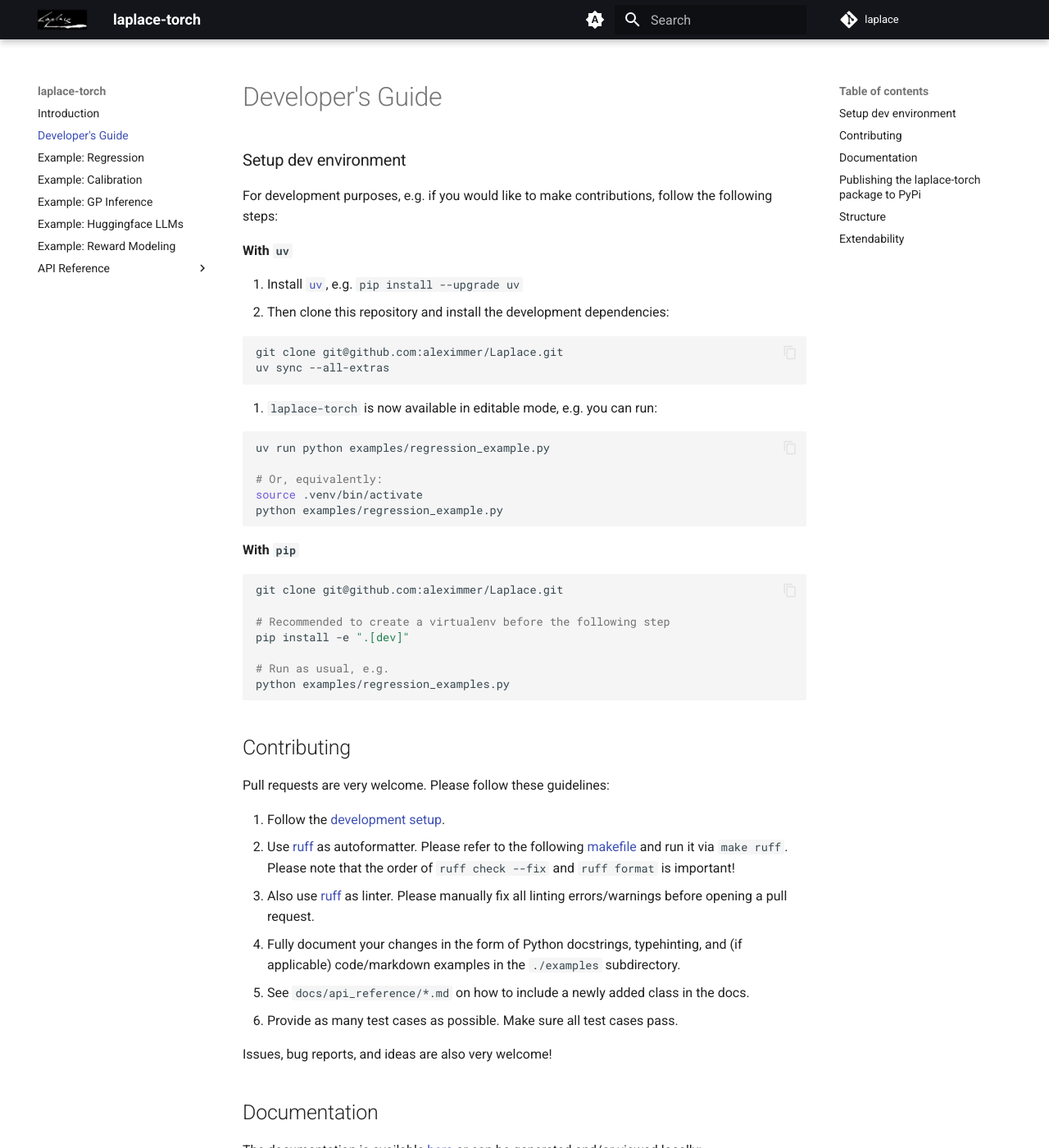
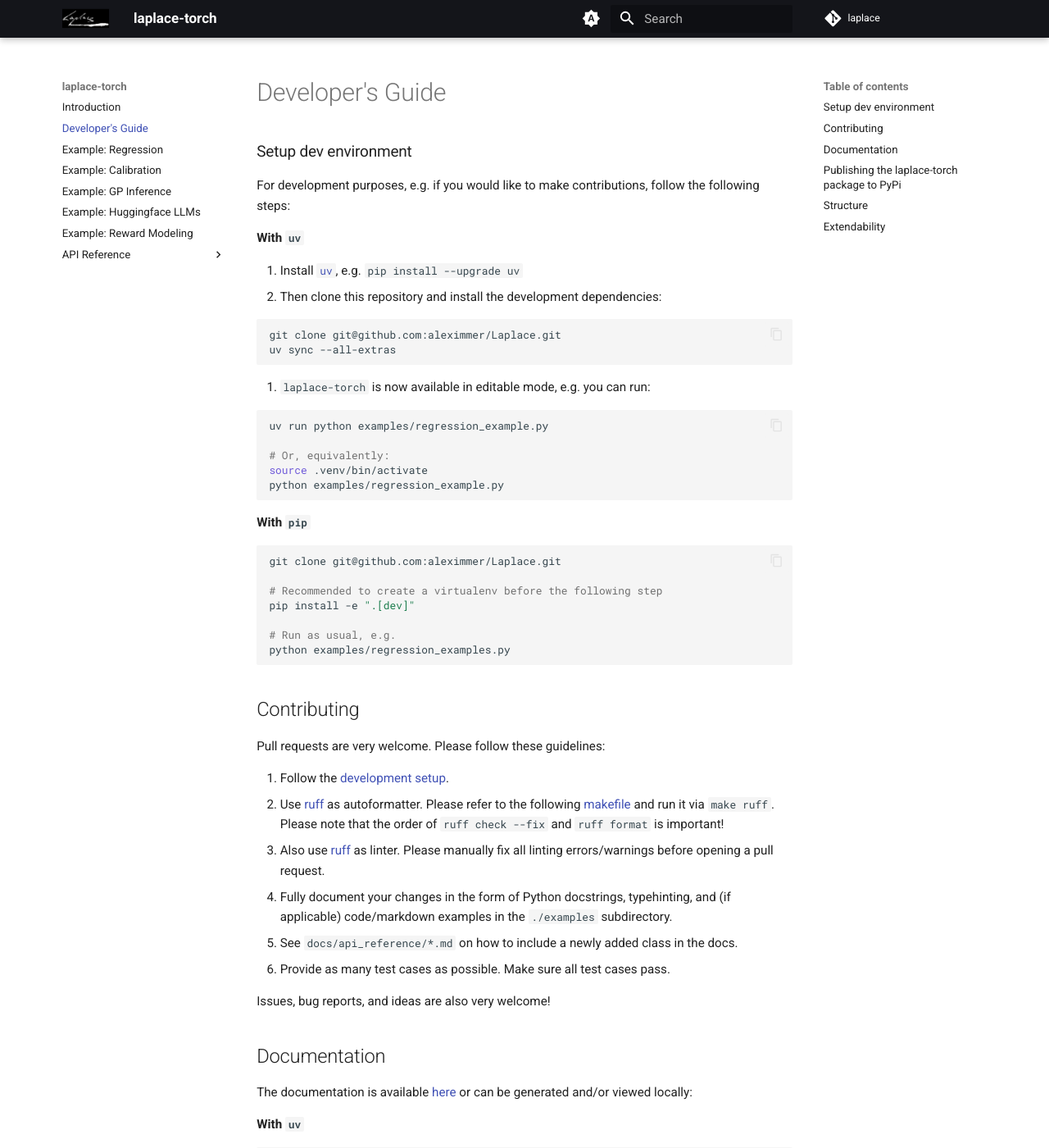
Before and after one commit to aleximmer/Laplace, an MkDocs documentation site: the page built from docs/devs_guide.md, in a window 1280 px wide and 1400 px high. Shown: the whole window at 82% size. Built offline with MkDocs 1.6.1 and Material for MkDocs 9.7.7, drawn with Linux system fonts in a browser that asks for light colours; comment, search, counter and statistics services are not loaded.

Commit message:
Make font size smaller (too large for desktop monitors)

```diff
--- a/docs/css/mkdocstrings.css
+++ b/docs/css/mkdocstrings.css
@@ -1,3 +1,11 @@
+html {
+  font-size: 19px;
+}
+
+.md-typeset .admonition {
+  font-size: 0.7rem;
+}
+
 /* Indentation. */
 div.doc-contents:not(.first) {
   padding-left: 25px;
```
Also changed, not shown: docs/api_reference/marglik_training.md (+3 -0 lines).
